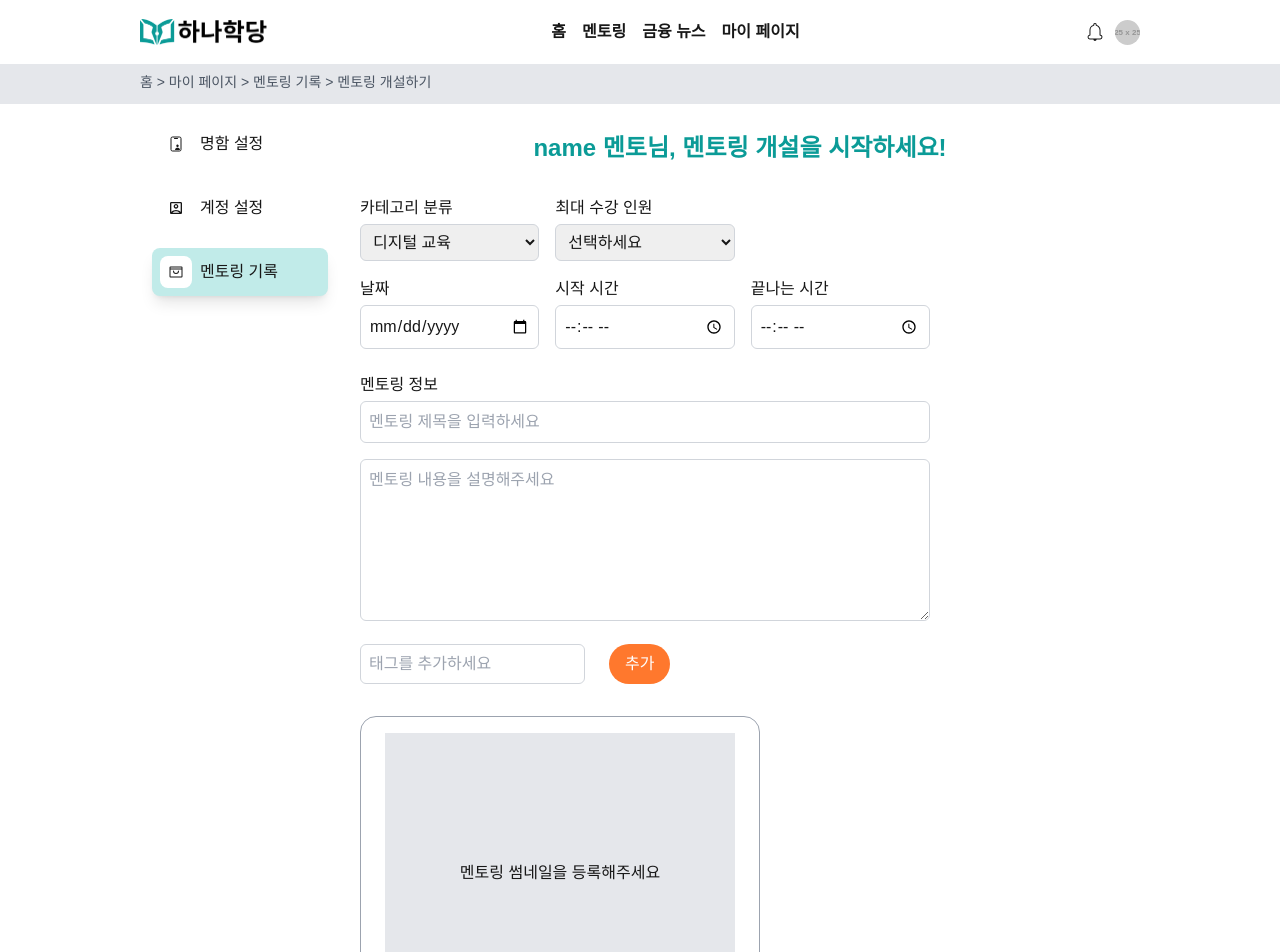
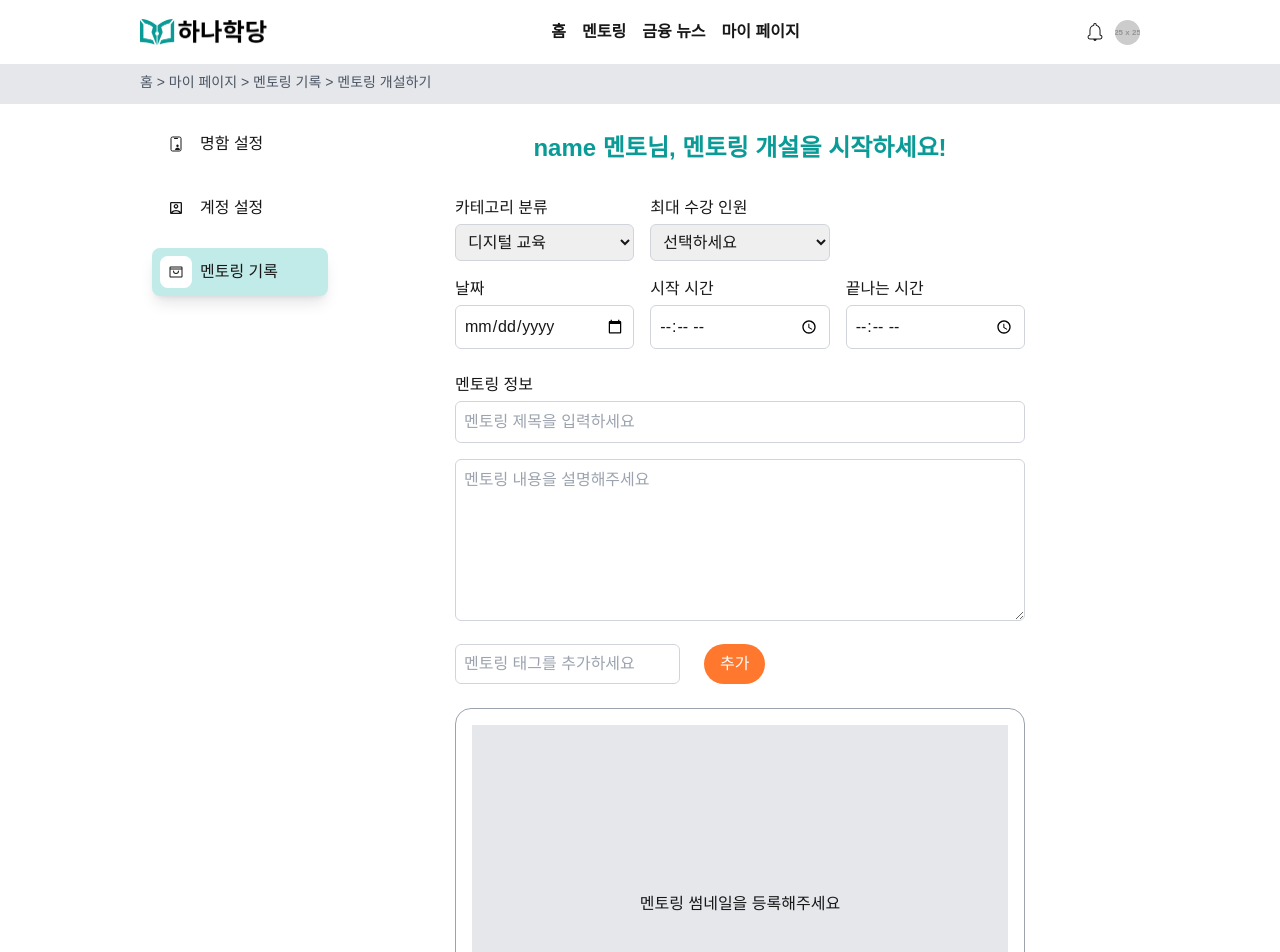
Before and after one commit to hanaro5-team-last-pang/last-pang-frontend, a Next.js app: page /mypage/open-mentoring in a window 1280 px wide. Shown: the top 952 px of the page. Built offline with nearby package versions, Linux system fonts and the light colour scheme; a web font is replaced by a local one.

Commit message:
💄 카드뷰, 멘토링 리스트 css 비율 고정

```diff
--- a/src/app/(main)/mypage/account-settings/page.tsx
+++ b/src/app/(main)/mypage/account-settings/page.tsx
@@ -52,7 +52,7 @@ export default function Page() {
       className="flex flex-col justify-center items-center"
       action={formAction}
     >
-      <div className="font-bold mb-4">프로필 변경</div>
+      <div className="text-xl font-bold my-4">프로필 변경</div>
       <div className="relative w-64 h-64 my-4">
         <label htmlFor="profile-image-upload" className="cursor-pointer">
           <Image
--- a/src/app/(main)/mypage/card-settings/page.tsx
+++ b/src/app/(main)/mypage/card-settings/page.tsx
@@ -4,6 +4,7 @@ import Button from '@/components/atoms/Button';
 import MyCardCareerForm from '@/components/template/MyCardCareerForm';
 import MyCardIntroductionForm from '@/components/template/MyCardIntroductionForm';
 import MyCardProfileForm from '@/components/template/MyCardProfileForm';
+import { FaQuoteLeft, FaQuoteRight } from 'react-icons/fa6';
 import { RiPencilFill } from 'react-icons/ri';
 import { useState } from 'react';
 
@@ -54,7 +55,7 @@ export default function Page() {
   };
 
   return (
-    <div className="px-4 relative">
+    <div className="p-4 relative">
       {!modifyMode ? (
         <button
           type="button"
@@ -83,7 +84,9 @@ export default function Page() {
         {loginUser} 멘토
       </div>
       <div className="my-10 mx-5 flex justify-center items-center">
-        <div className="text-3xl text-ourGreen">"</div>
+        <div className="text-3xl text-ourGreen">
+          <FaQuoteLeft />
+        </div>
         {modifyMode ? (
           <input
             className="text-xl w-full px-2 text-center align-middle outline outline-2 outline-blue-400 focus:outline-2 focus:outline-blue-400"
@@ -95,7 +98,9 @@ export default function Page() {
             {oneLineIntroduction}
           </div>
         )}
-        <div className="text-3xl text-ourGreen">"</div>
+        <div className="text-3xl text-ourGreen">
+          <FaQuoteRight />
+        </div>
       </div>
       <div className="grid grid-cols-2">
         <div className="flex justify-center">
--- a/src/app/(main)/mypage/mentorings/page.tsx
+++ b/src/app/(main)/mypage/mentorings/page.tsx
@@ -5,7 +5,7 @@ export default function Page() {
   return (
     <div className="w-full">
       <div className="flex justify-between items-center">
-        <div className="text-ourGreen my-3 text-xl font-bold">
+        <div className="text-ourGreen m-2 text-2xl font-bold">
           최근 멘토링 기록
         </div>
         <LinkButton
@@ -14,7 +14,7 @@ export default function Page() {
           className="rounded-full bg-ourGreen text-sm text-white"
         />
       </div>
-      <div className="flex justify-center mb-10 px-2">
+      <div className="flex justify-center mt-3 mb-10 px-2">
         <MentoringListTable />
       </div>
     </div>
--- a/src/app/(main)/news/page.tsx
+++ b/src/app/(main)/news/page.tsx
@@ -13,11 +13,9 @@ export default function Page() {
               <h1 className="text-2xl font-bold">최근 금융 동향</h1>
               <SearchBar />
             </div>
-            <div className="grid sm:grid-cols-2 grid-rows-3 grid-cols-1 gap-6 gap-y-8 mt-4">
+            <div className="grid sm:grid-cols-2 grid-cols-1 gap-10 gap-y-12 mt-4">
               {newsData.map((card) => (
-                <div key={card.id}>
-                  <CardView {...card} id={`/news/${card.id}`} />
-                </div>
+                <CardView key={card.id} {...card} id={`/news/${card.id}`} />
               ))}
             </div>
           </div>
--- a/src/components/organisms/CardView.tsx
+++ b/src/components/organisms/CardView.tsx
@@ -39,7 +39,7 @@ export default function CardView({
   return (
     <Link href={id}>
       <div
-        className="flex flex-col rounded-2xl overflow-hidden border-gray-200 border-[0.5px] shadow-md
+        className="flex flex-col rounded-2xl overflow-hidden border-gray-200 border-[0.5px] shadow-md w-full
       transition-transform duration-300 ease-in-out transform hover:-translate-y-3 hover:shadow-lg cursor-pointer"
       >
         <div className="relative text-white flex items-center justify-center">
@@ -51,8 +51,13 @@ export default function CardView({
               />
             )}
           </div>
-          <div className="relative w-full h-48">
-            <Image src={imageSrc} alt={''} fill />
+          <div className="relative w-full aspect-[3/2]">
+            <Image
+              src={imageSrc}
+              alt={''}
+              style={{ objectFit: 'cover' }}
+              layout="fill"
+            />
           </div>
         </div>
         <div className="flex-1 p-4">
--- a/src/components/organisms/MentoringList.tsx
+++ b/src/components/organisms/MentoringList.tsx
@@ -31,7 +31,7 @@ export default function MentoringList({
   imageSrc,
 }: MentoringListProps) {
   return (
-    <div className="flex border rounded-2xl shadow-md overflow-hidden h-52">
+    <div className="flex border rounded-2xl shadow-md overflow-hidden">
       <div className="relative w-2/5 text-white flex items-center justify-center">
         <div>
           <Badge
@@ -39,7 +39,14 @@ export default function MentoringList({
             className={`rounded-lg absolute top-3 left-2 z-10 ${badgeClassName}`}
           />
         </div>
-        <Image src={imageSrc} alt={''} fill />
+        <div className="relative w-full aspect-[3/2]">
+          <Image
+            src={imageSrc}
+            alt={''}
+            style={{ objectFit: 'cover' }}
+            layout="fill"
+          />
+        </div>
       </div>
       <div className="flex-1 p-4">
         <div className="flex flex-col h-full">
--- a/src/components/template/OpenMentoringForm.tsx
+++ b/src/components/template/OpenMentoringForm.tsx
@@ -47,8 +47,10 @@ export default function OpenMentoringForm() {
   };
 
   return (
-    <form action={formAction} className="w-full p-5">
-      <div className="w-3/4 flex items-center justify-between mb-4 gap-4">
+    <form action={formAction} className="w-full p-5 flex items-center">
+      <div className="flex flex-col w-full items-center">
+        <div className="w-3/4">
+          <div className="flex w-full items-center justify-between mb-4 gap-4">
             <div className="w-1/3">
               <label className="block mb-1">카테고리 분류</label>
               <select className="border border-gray-300 rounded-md p-2 w-full">
@@ -72,7 +74,7 @@ export default function OpenMentoringForm() {
             </div>
             <div className="w-1/3">{''}</div>
           </div>
-      <div className="flex justify-between items-center mb-6 w-3/4 gap-4">
+          <div className="flex justify-between items-center mb-6 w-full gap-4">
             <div className="w-1/3">
               <Input
                 label="날짜"
@@ -101,8 +103,7 @@ export default function OpenMentoringForm() {
               />
             </div>
           </div>
-
-      <div className="w-3/4 flex-col">
+          <div className="w-full flex-col">
             <Input
               label="멘토링 정보"
               placeholder="멘토링 제목을 입력하세요"
@@ -116,9 +117,9 @@ export default function OpenMentoringForm() {
               className="border border-gray-300 w-full rounded-md p-2 mb-4"
             />
           </div>
-      <div className="flex items-end gap-4 mb-4">
+          <div className="flex items-start gap-4 mb-2">
             <input
-          placeholder="태그를 추가하세요"
+              placeholder="멘토링 태그를 추가하세요"
               value={tag}
               onChange={(e) => setTag(e.target.value)}
               className="border border-gray-300 rounded-md h-10 p-2 mr-2"
@@ -130,12 +131,12 @@ export default function OpenMentoringForm() {
               className="bg-ourOrange rounded-full text-white h-10 px-4"
             />
           </div>
-      <div className="flex flex-wrap mt-2">
+          <div className="flex flex-wrap mt-1">
             {tagList.map((item, index) => (
               <div key={index} className="flex items-center">
                 <Badge
                   text={`#${item}`}
-              className="border border-ourOrange text-sm rounded-full "
+                  className="border border-ourOrange text-sm rounded-full mb-1"
                 />
                 <Button
                   type="button"
@@ -146,8 +147,8 @@ export default function OpenMentoringForm() {
               </div>
             ))}
           </div>
-      <div className="flex flex-col items-center rounded-2xl border border-gray-400 w-[400px] p-4 my-4">
-        <div className="relative mb-2 w-[350px] h-[280px]">
+          <div className="flex flex-col items-start rounded-2xl border border-gray-400 w-full p-4 my-4">
+            <div className="relative mb-2 w-full aspect-[3/2]">
               {image ? (
                 <Image
                   src={URL.createObjectURL(image)}
@@ -170,6 +171,8 @@ export default function OpenMentoringForm() {
               className="bg-ourOrange text-white rounded-full py-2 px-4 mr-3 mb-1 hover:bg-orange-600 transition"
             />
           </div>
+        </div>
+      </div>
     </form>
   );
 }
```
Lines whose indentation alone changed are shown as unchanged.
